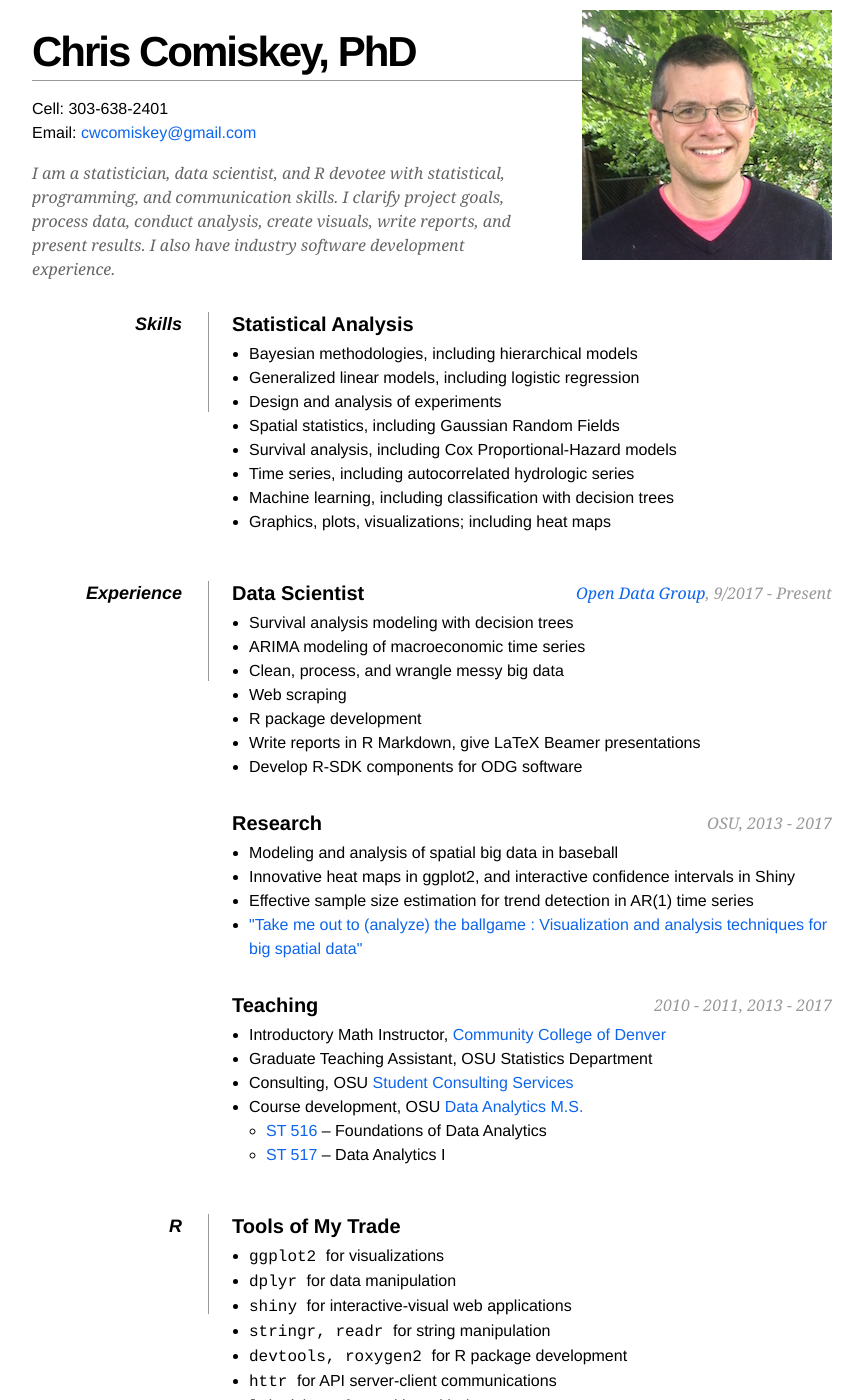
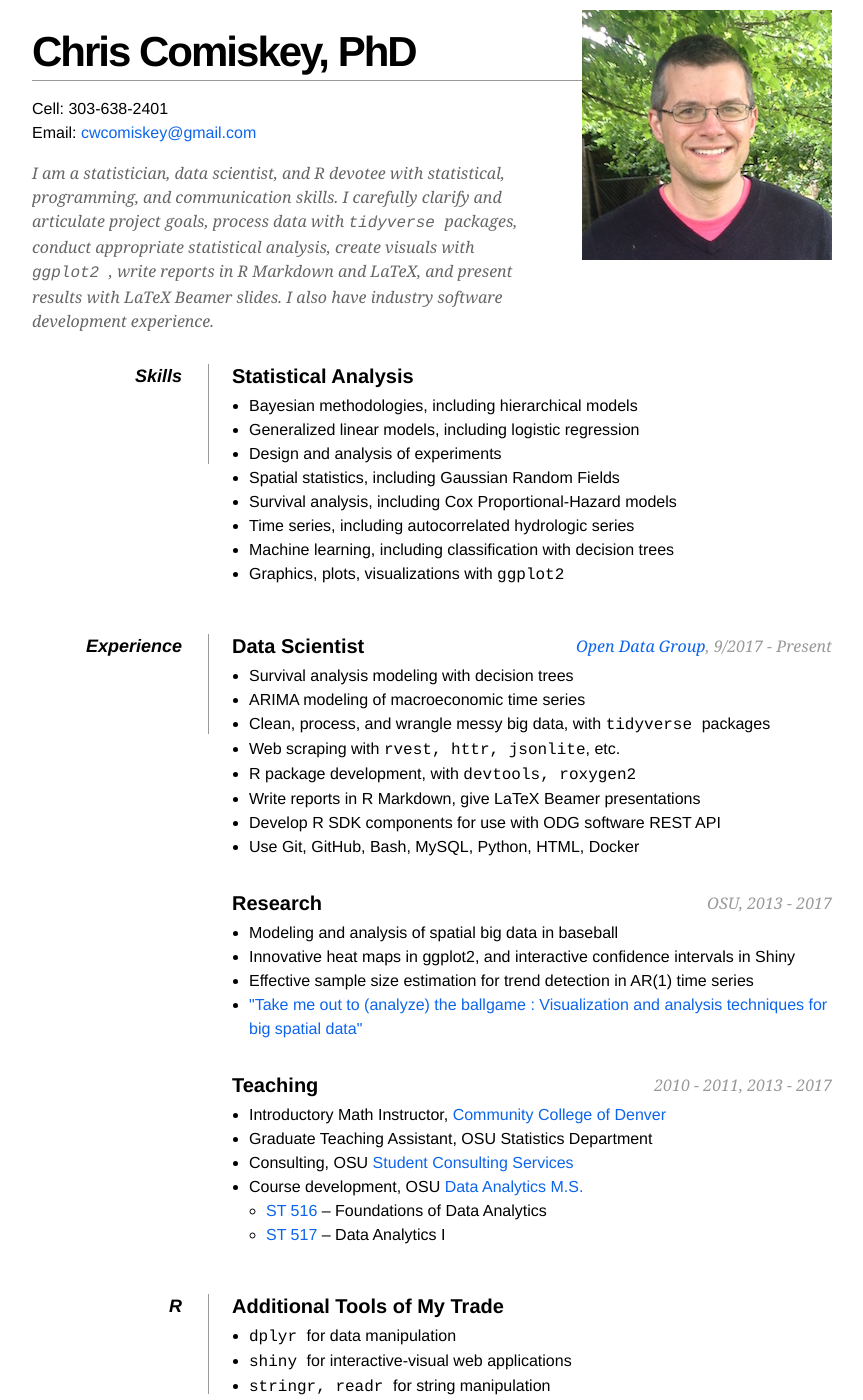
Before and after one commit to cwcomiskey/cwcomiskey.github.io, a Jekyll site: the page index.html, which Jekyll copies as it is, in a window 1280 px wide and 1400 px high. Shown: the whole window, without its empty margins (208-1071 px from the left). Built offline with Jekyll 4.4.1, drawn with Linux system fonts in a browser that asks for light colours; some of the changed text lies outside the part shown.

Commit message:
Add specifics to summary, ODG job, fellowship

```diff
--- a/index.html
+++ b/index.html
@@ -61,8 +61,13 @@
         <div id="objective">
             <p>
               I am a statistician, data scientist, and R devotee with statistical, programming, and communication
-		    skills. I clarify project goals, process data, conduct analysis, create visuals, write
-		    reports, and present results. I also have industry software development experience.
+		    skills. I carefully clarify and articulate project goals,
+		    process data with <font face="Courier"> tidyverse </font face="Courier"> packages,
+		    conduct appropriate statistical analysis,
+		    create visuals with <font face="Courier"> ggplot2 </font face="Courier">,
+		    write reports in R Markdown and LaTeX,
+		    and present results with LaTeX Beamer slides.
+		    I also have industry software development experience.
             </p>
         </div>
 
@@ -82,7 +87,9 @@
 			<li> Survival analysis, including Cox Proportional-Hazard models </li>
 	            	<li> Time series, including autocorrelated hydrologic series </li>
 	            	<li> Machine learning, including classification with decision trees </li>
-		    	<li> Graphics, plots, visualizations; including heat maps </li>
+		    	<li> Graphics, plots, visualizations with
+			<font face="Courier"> ggplot2 </font face="Courier">
+			</li>
                 </ul>
 		 </dd>
 
@@ -95,11 +102,14 @@
                 <ul>
 			<li> Survival analysis modeling with decision trees </li>
 			<li> ARIMA modeling of macroeconomic time series </li>
-                    	<li> Clean, process, and wrangle messy big data </li>
-			<li> Web scraping </li>
-                    	<li> R package development </li>
+                    	<li> Clean, process, and wrangle messy big data, with
+			<font face="Courier"> tidyverse </font face="Courier"> packages </li>
+			<li> Web scraping with
+				<font face="Courier"> rvest, httr, jsonlite</font face="Courier">, etc. </li>
+                    	<li> R package development, with <font face="Courier"> devtools, roxygen2 </font face="Courier"> </li>
 			<li> Write reports in R Markdown, give LaTeX Beamer presentations </li>
-			<li> Develop R-SDK components for ODG software
+			<li> Develop R SDK components for use with ODG software REST API </li>
+			<li> Use Git, GitHub, Bash, MySQL, Python, HTML, Docker </li>
 
                 </ul>
 
@@ -139,14 +149,11 @@
 
             <dt> R </dt>
 	    <dd>
-		    <h2> Tools of My Trade </h2>
+		    <h2> Additional Tools of My Trade </h2>
 		    <ul>
-			    <li> <font face="Courier"> ggplot2 </font face="Courier"> for visualizations </li>
 			    <li> <font face="Courier"> dplyr </font face="Courier"> for data manipulation </li>
 			    <li> <font face="Courier"> shiny </font face="Courier"> for interactive-visual web applications </li>
 			    <li> <font face="Courier"> stringr, readr </font face="Courier"> for string manipulation </li>
-			    <li> <font face="Courier"> devtools, roxygen2 </font face="Courier"> for R package development </li>
-			    <li> <font face="Courier"> httr </font face="Courier"> for API server-client communications </li>
 			    <li> <font face="Courier"> lubridate </font face="Courier"> for working with dates </li>
 			    <li> <font face="Courier"> rstan </font face="Courier"> for Bayesian modeling </li>
 			    <li> <font face="Courier"> fields </font face="Courier"> for spatial statistics </li>
@@ -169,11 +176,17 @@
             <dd>
                 <h2>PhD, Statistics <span> 2017</span> </h2>
                 <p> Oregon State University
+
             </dd>
 
              <dd>
                 <h2>M.S., Statistics <span> 2014</span> </h2>
                 <p> Oregon State University
+		     <ul>
+			     <li> <a href="https://gradschool.oregonstate.edu/awards/recipients/christopher-comiskey">
+					Provost's Distinguished Graduate Fellow </a>
+			     </li>
+		    </ul>
             </dd>
 
             <dd>
```
